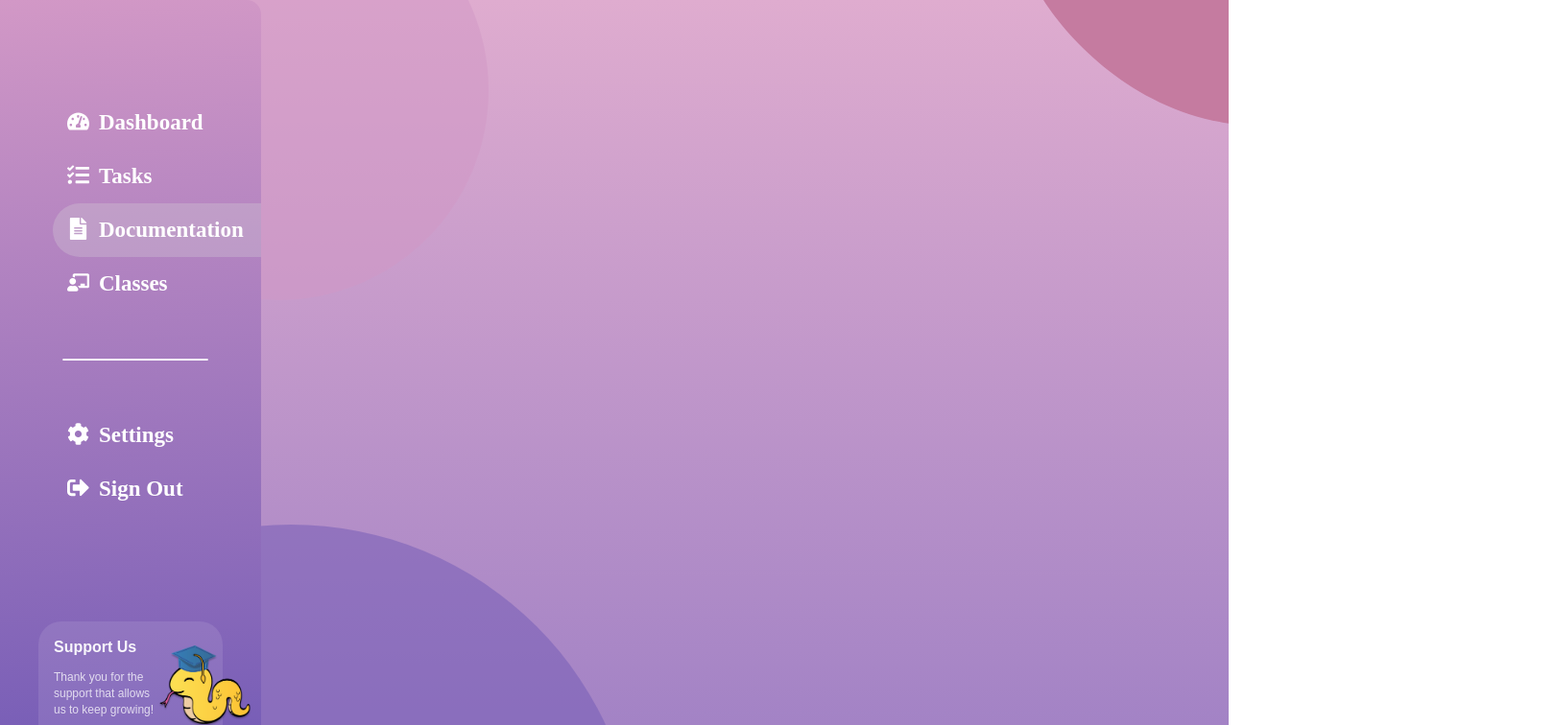
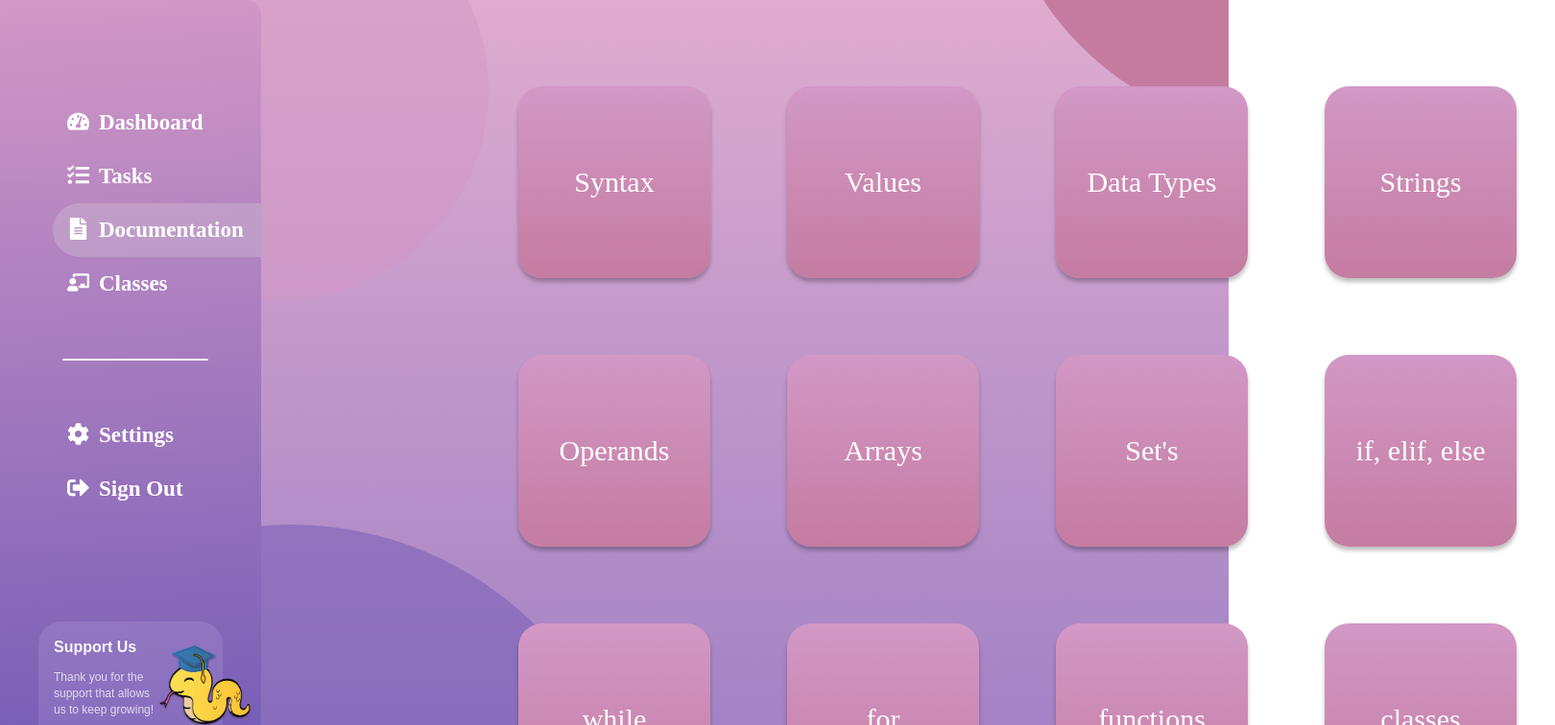
Before and after one commit to s27081/project-BYT, a Next.js app in the folder client/: page /dashboard/Documentation in a window 1280 px wide. Shown: the top 756 px of the page at 96% size, 1620 px wide, since content can reach past the window. Built offline with nearby package versions, Linux system fonts and the light colour scheme; no server answers.

Commit message:
Added Documentation Page

```diff
--- a/client/src/app/dashboard/Documentation/page.jsx
+++ b/client/src/app/dashboard/Documentation/page.jsx
@@ -2,13 +2,52 @@
 
 import Background from "../../../Components/Background";
 import NavBar from "../../../Components/NavBar";
+
+import styles from "../../../styles/Documentation.module.css";
 
 export default function ExercisePage() {
   return (
     <>
       <Background />
       <NavBar />
-      <div></div>
+      <div className={styles.DocContainer}>
+        <div id={styles.ParagraphContainer}>
+          <p>Syntax</p>
+        </div>
+        <div id={styles.ParagraphContainer}>
+          <p>Values</p>
+        </div>
+        <div id={styles.ParagraphContainer}>
+          <p>Data Types</p>
+        </div>
+        <div id={styles.ParagraphContainer}>
+          <p>Strings</p>
+        </div>
+        <div id={styles.ParagraphContainer}>
+          <p>Operands</p>
+        </div>
+        <div id={styles.ParagraphContainer}>
+          <p>Arrays</p>
+        </div>
+        <div id={styles.ParagraphContainer}>
+          <p>Set's</p>
+        </div>
+        <div id={styles.ParagraphContainer}>
+          <p>if, elif, else</p>
+        </div>
+        <div id={styles.ParagraphContainer}>
+          <p>while</p>
+        </div>
+        <div id={styles.ParagraphContainer}>
+          <p>for</p>
+        </div>
+        <div id={styles.ParagraphContainer}>
+          <p>functions</p>
+        </div>
+        <div id={styles.ParagraphContainer}>
+          <p>classes</p>
+        </div>
+      </div>
     </>
   );
 }
--- /dev/null
+++ b/client/src/styles/Documentation.module.css
@@ -0,0 +1,22 @@
+.DocContainer {
+  display: grid;
+  grid-template-rows: 1fr 1fr 1fr;
+  grid-template-columns: 1fr 1fr 1fr 1fr;
+  position: absolute;
+  top: 50px;
+  left: 500px;
+}
+#ParagraphContainer {
+  margin: 40px;
+  position: relative;
+  width: 200px;
+  height: 200px;
+  border-radius: 25px;
+  color: white;
+  background: linear-gradient(180deg, #d298c6 0%, #c57ca1 100%);
+  box-shadow: 0px 4px 4px rgba(0, 0, 0, 0.25);
+  display: flex;
+  justify-content: center;
+  align-items: center;
+  font-size: 30px;
+}
```
